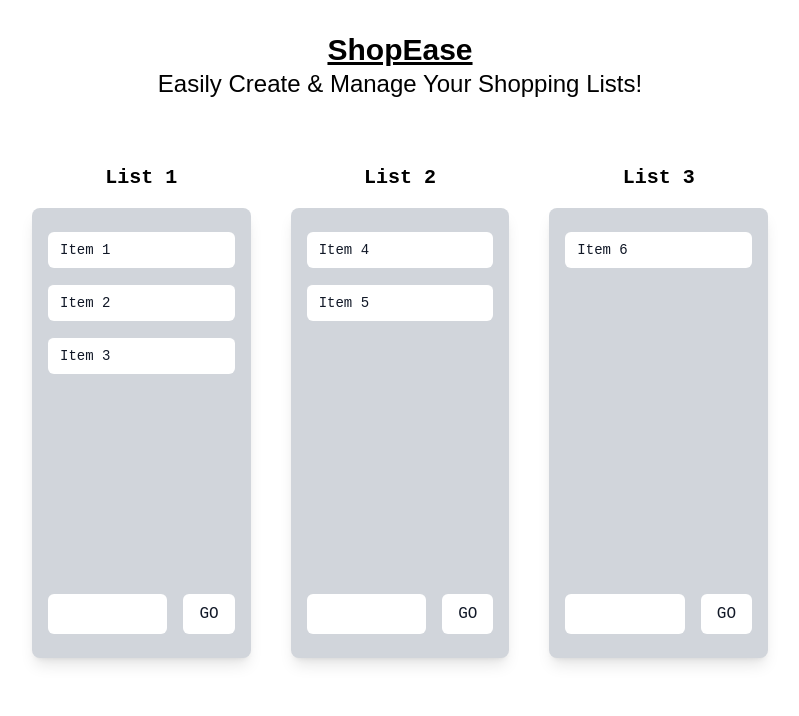
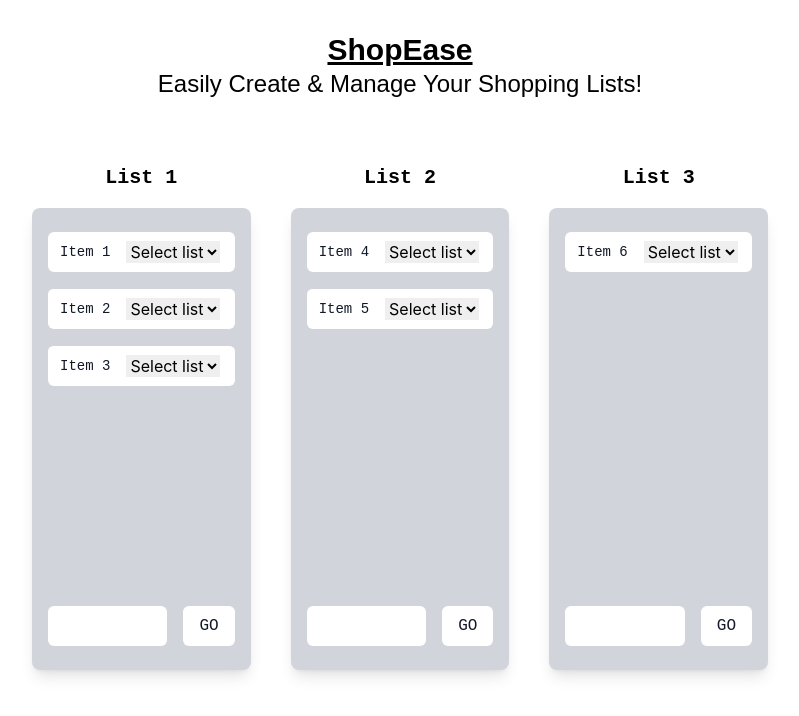
Before and after one commit to emelyn-barrientos/shopease-list-coding-challenge, a React (Create React App) app: page / in a window 1280 px wide. Shown: the top 716 px of the page, without its empty margins (240-1039 px from the left). Built offline with nearby package versions, Linux system fonts and the light colour scheme; a web font is replaced by a local one.

Commit message:
Add a select tag for list dropdown

```diff
--- a/src/components/ShoppingList.jsx
+++ b/src/components/ShoppingList.jsx
@@ -21,6 +21,14 @@ function ShoppingList({ listName, items, onMoveItem, fromList }) {
               className="flex items-center rounded-md bg-white mb-4 px-3 py-2"
             >
               <p className="font-mono text-sm text-gray-900">{item}</p>
+              <div className="ml-4">
+                <select>
+                  <option>Select list</option>
+                  <option>List 1</option>
+                  <option>List 2</option>
+                  <option>List 3</option>
+                </select>
+              </div>
             </li>
           ))}
         </ul>
```
